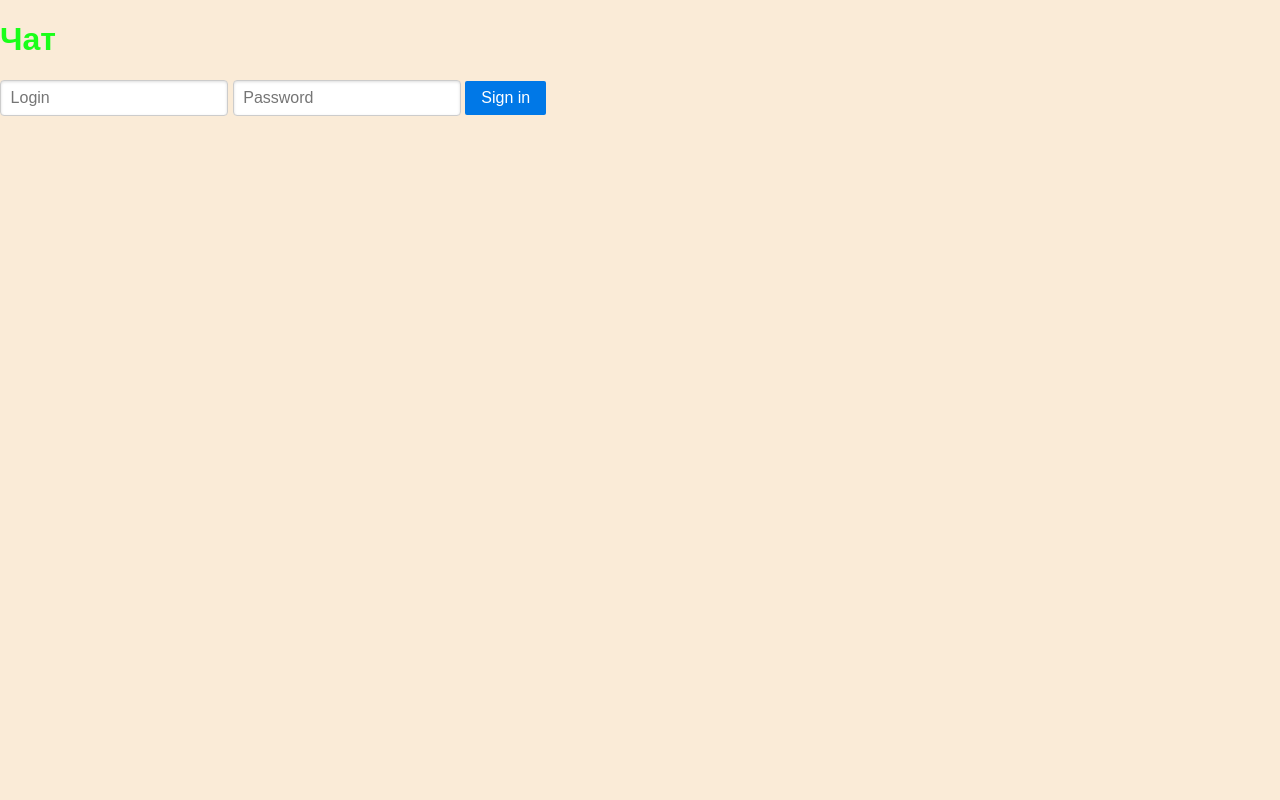
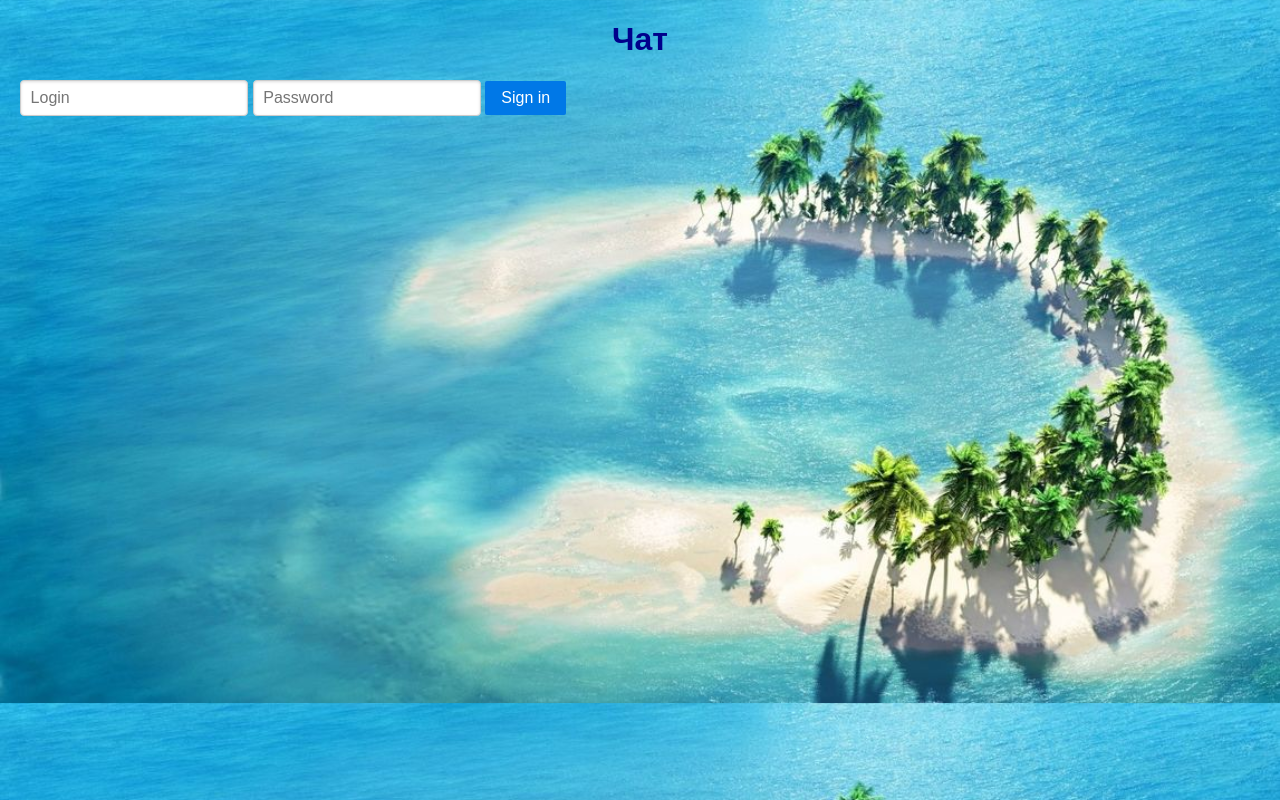
Before and after one commit to lexxprm/js_20180219, a website: page index.html in a window 1280 px wide. Drawn offline with nearby package versions, Linux system fonts and the light colour scheme.

Commit message:
красивый фон

```diff
--- a/style.css
+++ b/style.css
@@ -1,7 +1,12 @@
 body{
-    background-color: #faebd7;
+    padding-left: 20px;
+    padding-right: 20px;
+    margin: auto;
+    background-image: url('./img/2.jpg.jpg');
+    background-size: cover;
 }
 
 h1{
-    color: #19ff19;
+    color: #00008b;
+    text-align: center;
 }
```
Also changed, not shown: img/1.jpg (added), img/2.jpg.jpg (added).
